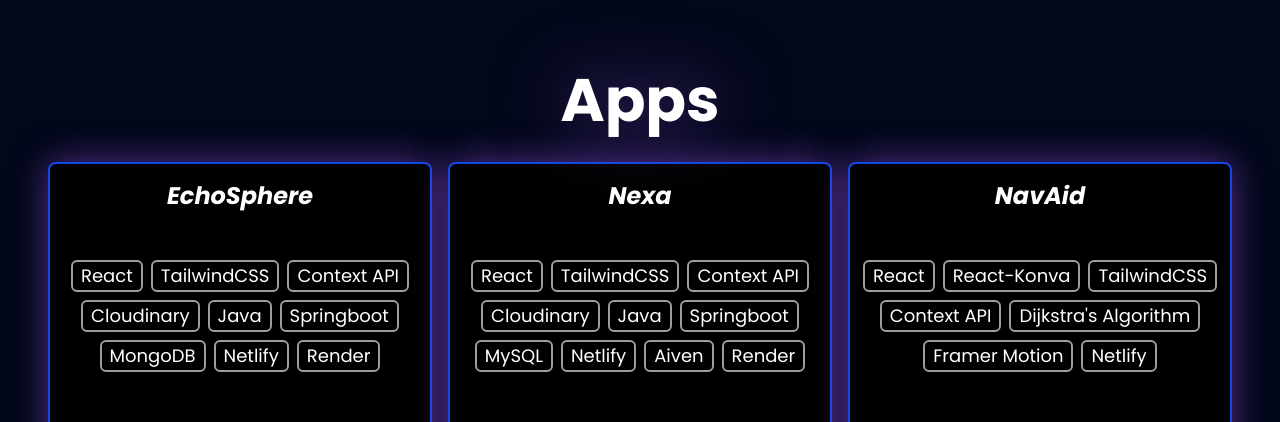
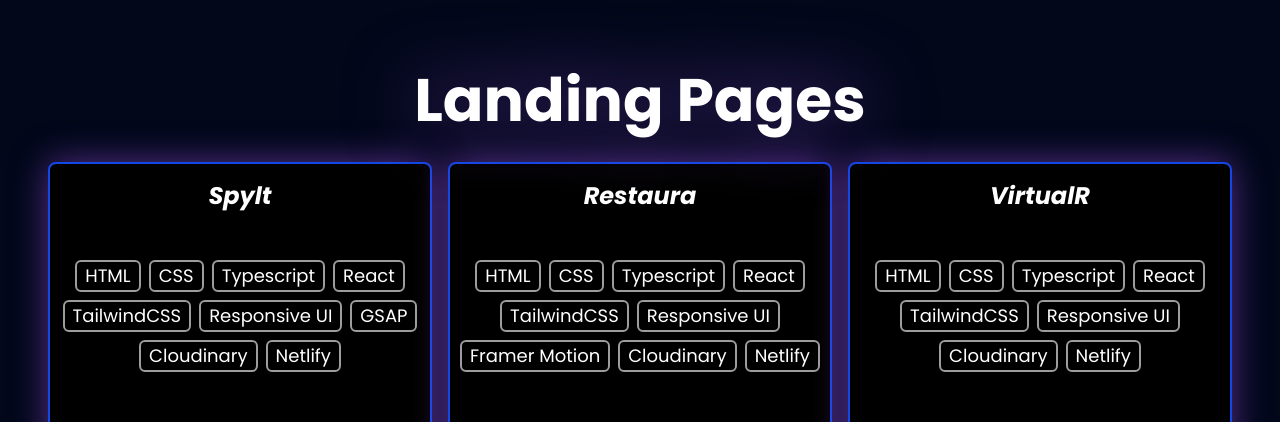
Before and after one commit to VictorMMartinezJr/Personal-Portfolio, a React (Vite) app in the folder frontend/personal-portfolio-frontend/: page / in a window 1280 px wide. Shown: the part 2280-2702 px from the top of the page. Built offline with nearby package versions, Linux system fonts and the light colour scheme.

Commit message:
feat(ui): add spylt GSAP landing page

```diff
--- a/frontend/personal-portfolio-frontend/src/App.jsx
+++ b/frontend/personal-portfolio-frontend/src/App.jsx
@@ -28,8 +28,8 @@
       <Hero />
       <AboutMe />
       <Skills />
+      <LandingPages />
       <AppProjects />
-      <LandingPages />
       <Contact />
     </main>
   );
--- a/frontend/personal-portfolio-frontend/src/components/Projects/projectsData.js
+++ b/frontend/personal-portfolio-frontend/src/components/Projects/projectsData.js
@@ -4,6 +4,7 @@
 import virtualR from "../../assets/virtualR.png";
 import restaura from "../../assets/restaura.png";
 import nexa from "../../assets/nexa.png";
+import spylt from "../../assets/spylt.png";
 
 const appsData = [
   {
@@ -70,6 +71,25 @@
 
 const landingPagesData = [
   {
+    name: "Spylt",
+    skills: [
+      "HTML",
+      "CSS",
+      "Typescript",
+      "React",
+      "TailwindCSS",
+      "Responsive UI",
+      "GSAP",
+      "Cloudinary",
+      "Netlify",
+    ],
+    imgSrc: spylt,
+    description:
+      "Spylt is a premium, fully animated landing page for a beverage company. It features a clean, responsive design with optimized images and engaging animations created with GSAP including ScrollTrigger, clip path animations, and horizontal scrolling sections.\n\nBest experience on desktop devices",
+    GitHub: "https://github.com/VictorMMartinezJr/spylt",
+    demoLink: "https://spylt-v1.netlify.app",
+  },
+  {
     name: "Restaura",
     skills: [
       "HTML",
```
Also changed, not shown: frontend/personal-portfolio-frontend/src/assets/spylt.png (added).
